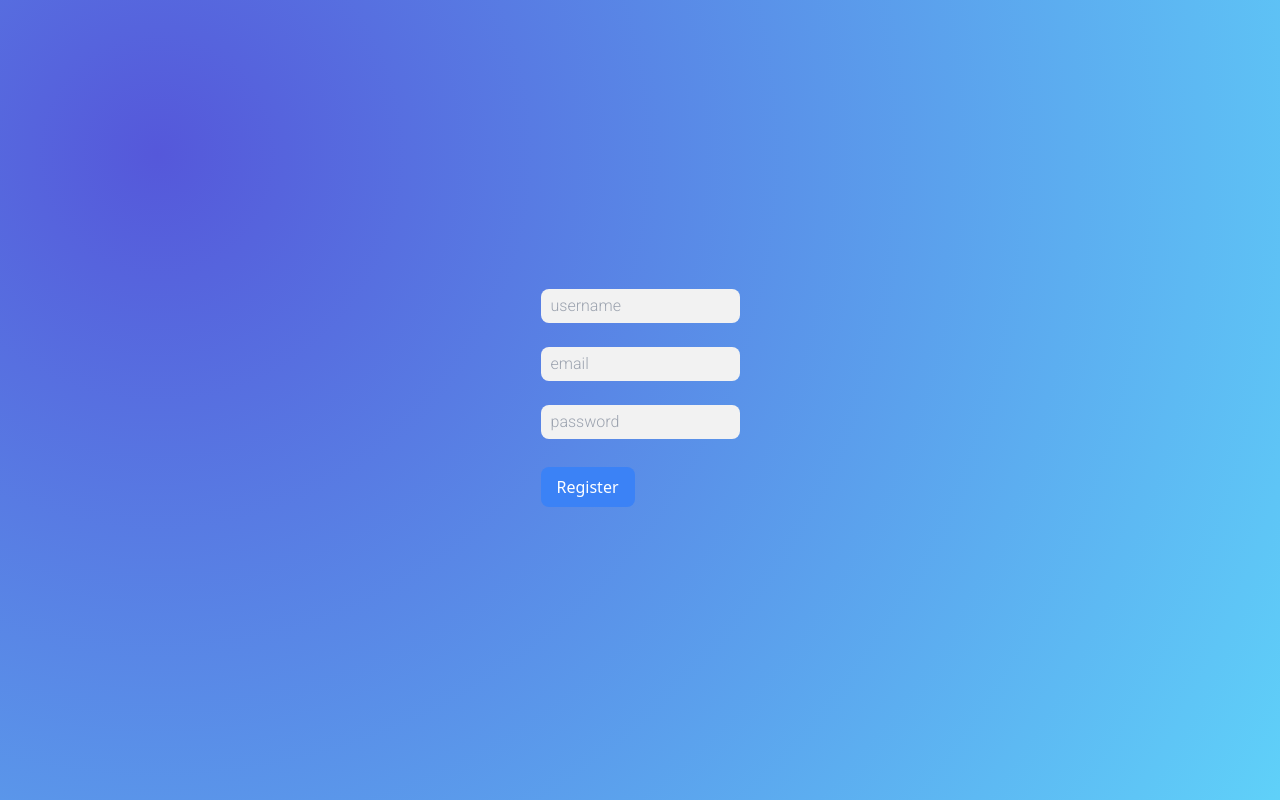
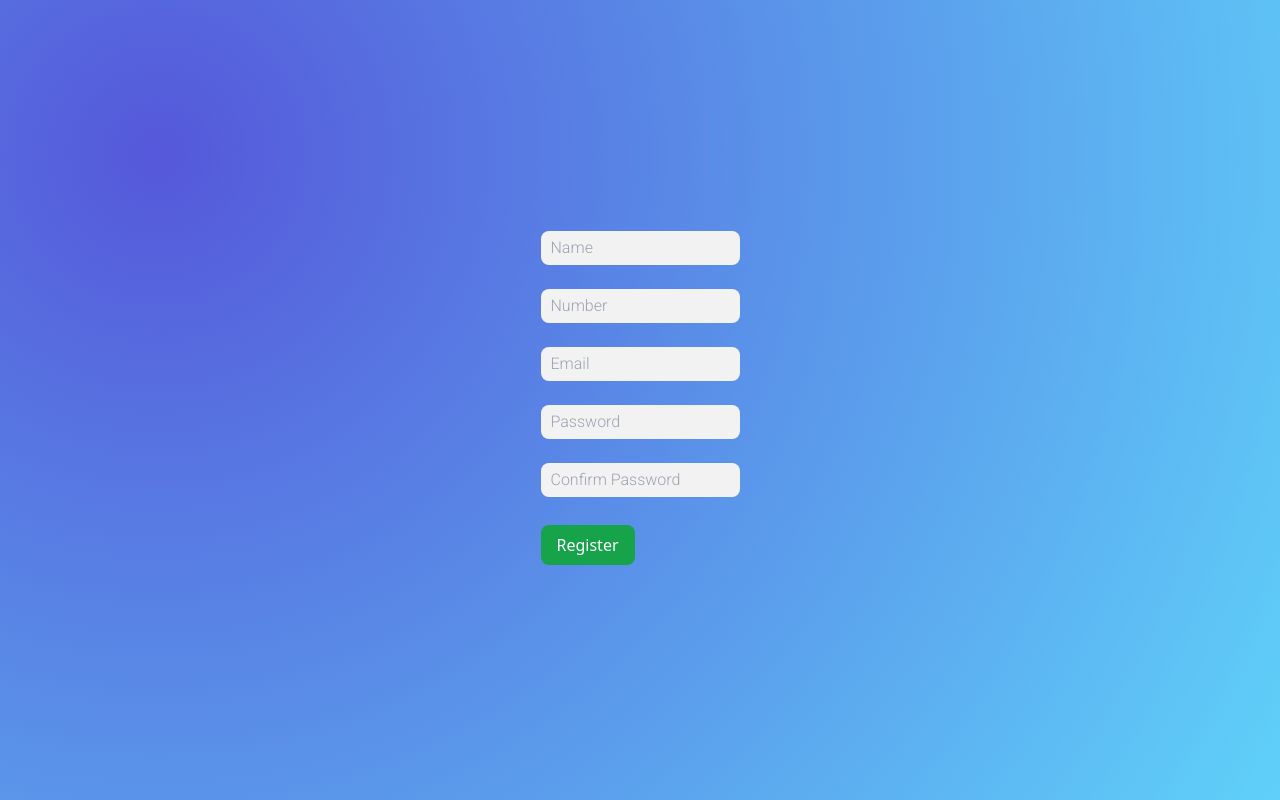
Before and after one commit to numan-iftikhar/NobleUI-dashboard-react, a React (Vite) app: page / in a window 1280 px wide. Built offline with nearby package versions, Linux system fonts and the light colour scheme.

Commit message:
cnge username to name add nmbr & cnfrm pass fields

```diff
--- a/src/components/LoginFrom.jsx
+++ b/src/components/LoginFrom.jsx
@@ -4,23 +4,33 @@ import "./LoginForm.css";
 
 const LoginFrom = () => {
   const [values, setValues] = useState({
-    userName: "",
-    password: "",
+    name: "",
+    number: null,
     email: "",
+    password: null,
+    confirmPassword: null,
   });
   const [submitted, setSubmitted] = useState(false);
   const [valid, setValid] = useState(false);
 
   // * handlers
-  const handleUserNameInputChange = (event) => {
+  const handleName = (event) => {
     event.persist();
     setValues((values) => ({
       ...values,
-      userName: event.target.value,
+      name: event.target.value,
     }));
   };
 
-  const handleEmailInputChange = (event) => {
+  const handleNumber = (event) => {
+    event.persist();
+    setValues((values) => ({
+      ...values,
+      number: event.target.value,
+    }));
+  };
+
+  const handleEmail = (event) => {
     event.persist();
     setValues((values) => ({
       ...values,
@@ -28,7 +38,7 @@ const LoginFrom = () => {
     }));
   };
 
-  const handlePasswordInputChange = (event) => {
+  const handlePassword = (event) => {
     event.persist();
     setValues((values) => ({
       ...values,
@@ -36,39 +46,70 @@ const LoginFrom = () => {
     }));
   };
 
+  const handleConfirmPassword = (event) => {
+    event.persist();
+    setValues((values) => ({
+      ...values,
+      confirmPassword: event.target.value,
+    }));
+  };
+
   const handleRegister = (e) => {
     e.preventDefault();
-    if (values.userName && values.password && values.email) {
+    if (values.name && values.password && values.email) {
       setValid(true);
     }
     setSubmitted(true);
   };
 
+
+
+
   return (
     <>
+    {/* success alert */}
       <div className="successAlert">
         {submitted && valid && (
-          <div className="py-2 px-4 text-white rounded-lg absolute top-0 bg-green-500 success-message">
+          <div className="py-2 px-4 text-white rounded-lg absolute top-0 bg-green-600 success-message">
             Success! Thank you for registering
           </div>
         )}
       </div>
 
+    {/* login form */}
       <form onSubmit={handleRegister}>
         <div>
           <input
-            id="user-name"
-            className="form-field rounded-lg focus:outline-blue-500"
+            id="name"
+            className="form-field rounded-lg outline-none"
             type="text"
-            placeholder="username"
-            name="userName"
-            value={values.userName}
+            placeholder="Name"
+            name="name"
+            value={values.name}
             required
-            onChange={handleUserNameInputChange}
+            onChange={handleName}
           />
           <div className="w-auto h-4">
-            {submitted && !values.userName && (
-              <span id="email-error">Please enter a username</span>
+            {submitted && !values.name && (
+              <span id="email-error">Please enter a name</span>
+            )}
+          </div>
+        </div>
+
+        <div>
+          <input
+            id="number"
+            className="form-field rounded-lg outline-none"
+            type="tel"
+            placeholder="Number"
+            name="number"
+            value={values.number}
+            required
+            onChange={handleNumber}
+          />
+          <div className="w-auto h-4">
+            {submitted && !values.name && (
+              <span id="email-error">Please enter a name</span>
             )}
           </div>
         </div>
@@ -76,13 +117,13 @@ const LoginFrom = () => {
         <div>
           <input
             id="email"
-            className="form-field rounded-lg focus:outline-blue-500"
+            className="form-field rounded-lg outline-none"
             type="text"
-            placeholder="email"
+            placeholder="Email"
             name="email"
             value={values.email}
             required
-            onChange={handleEmailInputChange}
+            onChange={handleEmail}
           />
           <div className="w-auto h-4">
             {submitted && !values.email && (
@@ -94,13 +135,31 @@ const LoginFrom = () => {
         <div>
           <input
             id="password"
-            className="form-field rounded-lg focus:outline-blue-500"
+            className="form-field rounded-lg outline-none"
             type="password"
-            placeholder="password"
+            placeholder="Password"
             name="password"
             value={values.password}
             required
-            onChange={handlePasswordInputChange}
+            onChange={handlePassword}
+          />
+          <div className="w-auto h-4">
+            {submitted && !values.password && (
+              <span id="email-error">Please enter a password</span>
+            )}
+          </div>
+        </div>
+
+        <div>
+          <input
+            id="password"
+            className="form-field rounded-lg outline-none"
+            type="password"
+            placeholder="Confirm Password"
+            name="confirmPassword"
+            value={values.confirmPassword}
+            required
+            onChange={handleConfirmPassword}
           />
           <div className="w-auto h-4">
             {submitted && !values.password && (
@@ -110,7 +169,7 @@ const LoginFrom = () => {
         </div>
 
         <button
-          className="bg-blue-500 hover:bg-blue-600 text-white px-4 py-2 my-2 rounded-lg focus:outline-none"
+          className="bg-green-600 hover:bg-green-500 text-white px-4 py-2 my-2 rounded-lg focus:outline-none"
           type="submit"
         >
           Register
```
